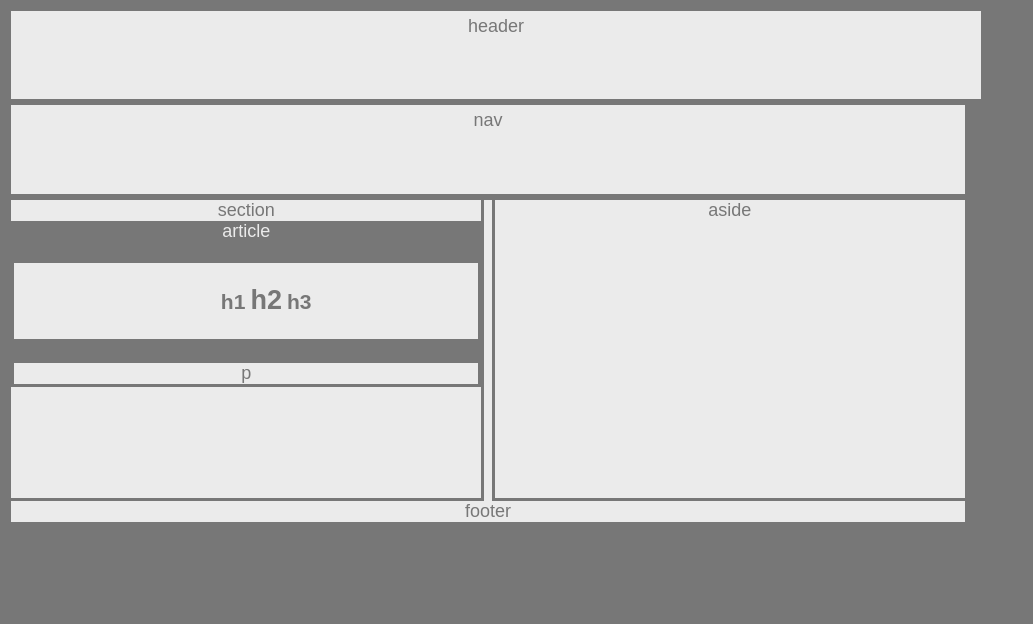
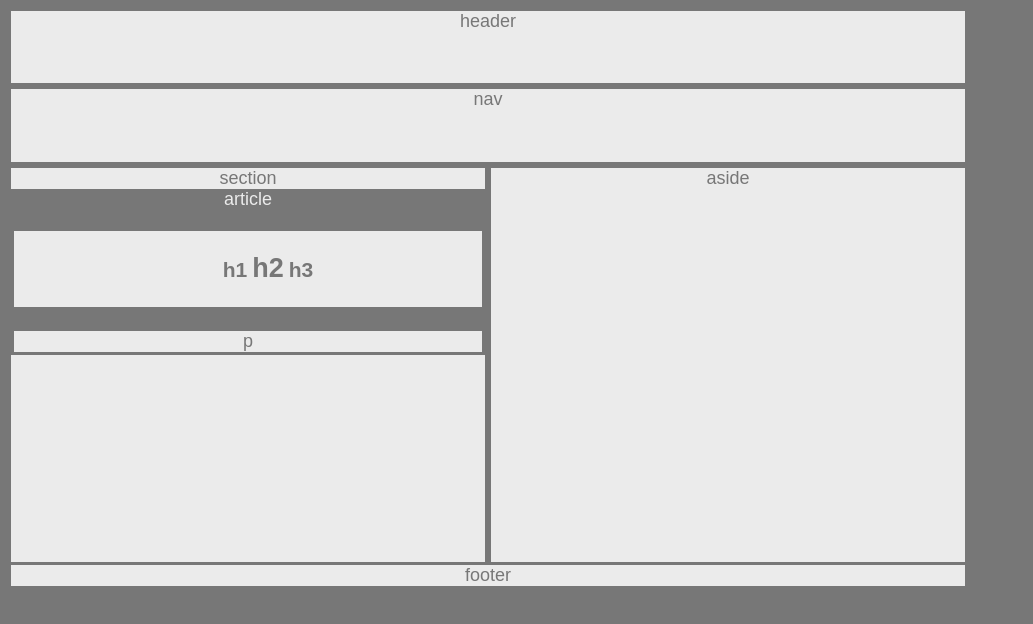
Before and after one commit to Robert-Queeney/HW-Wireframe, a plain HTML site: page index.html in a window 1280 px wide. Shown: the whole page, without its empty margins (0-1033 px from the left). Drawn offline with Linux system fonts and the light colour scheme.

Commit message:
Added Box sizing - border box

```diff
--- a/css/style.css
+++ b/css/style.css
@@ -18,7 +18,8 @@ p {
     text-align: center;
     border-style: solid;
     border-color: #777777;
-    color:#777777
+    color:#777777;
+    box-sizing: border-box
 
 }
 
@@ -26,21 +27,21 @@ p {
 header {
     width: 100%;
     height: 10%;
-    padding: 5px;
+
 }
 
 nav {
 
     height: 10%;
-    padding: 5px;
+
 }
 
 
 
 section,
 aside {
-    width: 49%;
-    height: 38%;
+    width: 50%;
+    height: 400px;
 }
 
 article {
```
